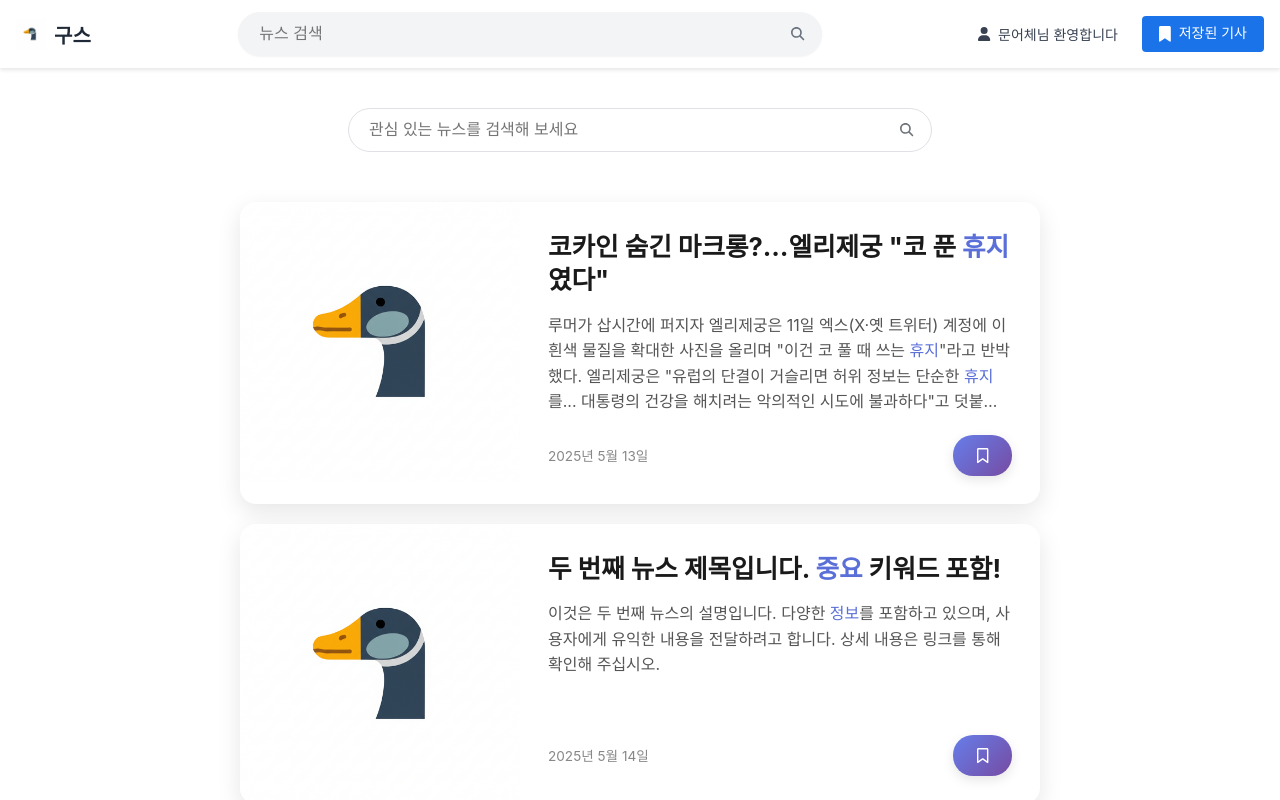
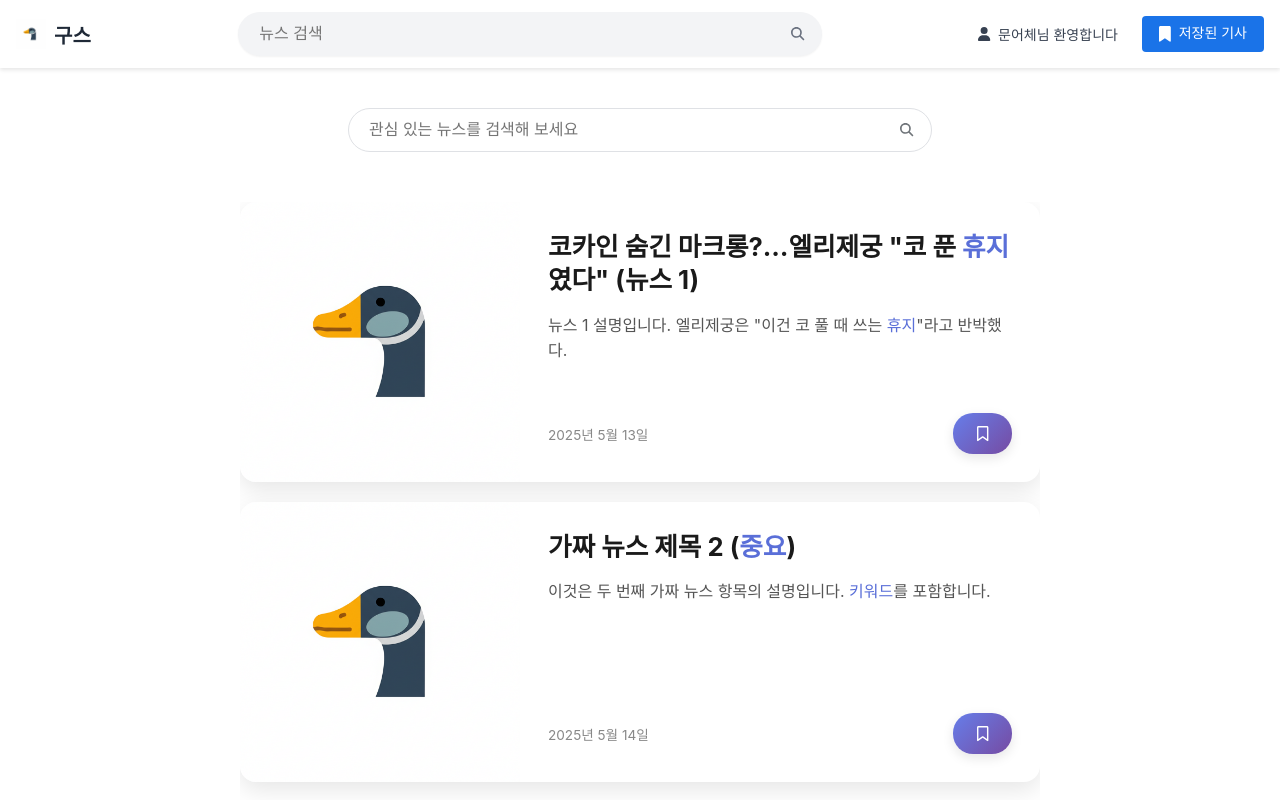
Before and after one commit to Hwanjin-Choi/project-goose-frontend, a React (Vite) app: page /view-news in a window 1280 px wide. Shown: the top 800 px of the page. Built offline with nearby package versions, Linux system fonts and the light colour scheme.

Commit message:
Add InfiniteScroll
인피니티 스크롤 구현

```diff
--- a/package.json
+++ b/package.json
@@ -22,6 +22,7 @@
     "react-chartjs-2": "^5.3.0",
     "react-d3-cloud": "^1.0.6",
     "react-dom": "^18.3.1",
+    "react-infinite-scroll-component": "^6.1.0",
     "react-redux": "^9.2.0",
     "react-router-dom": "^7.6.0",
     "redux-persist": "^6.0.0",
--- a/src/api/News/fetchNews.js
+++ b/src/api/News/fetchNews.js
@@ -83,7 +83,8 @@
           resolve({ news: [], done: true }); // 모든 뉴스를 다 가져왔음을 알림
           return;
         }
-        const endIndex = Math.min(currentIndex + 3, sampleNewsDataArray.length);
+        // 하나씩 받아오기
+        const endIndex = Math.min(currentIndex + 1, sampleNewsDataArray.length);
         const batch = sampleNewsDataArray.slice(currentIndex, endIndex);
         currentIndex = endIndex;
 
--- a/src/components/InfiniteScrollController/infiniteScrollController.js
+++ /dev/null
@@ -1,3 +0,0 @@
-import { useState } from "react";
-
-const [뉴스리스트, setNewsList] = useState([]);
--- /dev/null
+++ b/src/components/InfiniteScrollController/infiniteScrollController.jsx
@@ -0,0 +1,76 @@
+import { useEffect, useState } from "react";
+import { getNewsApi, resetNewsFetchIndex } from "../../api/News/fetchNews";
+import InfiniteScroll from "react-infinite-scroll-component";
+import styled from "styled-components";
+
+import { NewsCard } from "../NewsCard/NewsCard";
+
+const NewsCardsContainer = styled.div`
+  display: flex;
+  flex-direction: column;
+  gap: 20px;
+  width: 100%;
+  max-width: 800px;
+  align-items: center;
+  margin: 0 auto;
+`;
+
+const InfiniteScrollController = () => {
+  const [items, setItems] = useState([]);
+  const [hasMore, setHasMore] = useState(true);
+
+  useEffect(() => {
+    resetNewsFetchIndex();
+    void fetchData(); // 비동기 호출 명시
+  }, []);
+
+  const fetchData = async () => {
+    try {
+      const result = await getNewsApi();
+      setItems((prev) => [...prev, ...result.news]);
+      setHasMore(!result.done);
+    } catch (error) {
+      console.error("뉴스 로딩 오류:", error);
+      setHasMore(false);
+    }
+  };
+
+  const refresh = async () => {
+    resetNewsFetchIndex();
+    const result = await getNewsApi();
+    setItems(result.news);
+    setHasMore(!result.done);
+  };
+
+  return (
+    <InfiniteScroll
+      dataLength={items.length}
+      next={fetchData}
+      hasMore={hasMore}
+      loader={<h4 style={{ textAlign: "center" }}>Loading...</h4>}
+      endMessage={
+        <p style={{ textAlign: "center" }}>
+          <b>뉴스가 더 없습니다.</b>
+        </p>
+      }
+      refreshFunction={refresh}
+      pullDownToRefresh
+      pullDownToRefreshThreshold={100}
+      pullDownToRefreshContent={
+        <h3 style={{ textAlign: "center" }}>&#8595; 아래로 당겨서 새로고침</h3>
+      }
+      releaseToRefreshContent={
+        <h3 style={{ textAlign: "center" }}>&#8593; 놓으면 새로고침됩니다</h3>
+      }
+      scrollThreshold={0.95} // 페이지 하단 5%에서 로딩 시작
+    >
+      <NewsCardsContainer>
+        {items.map((item) => (
+          <NewsCard key={item.id} newsItem={item} />
+        ))}
+      </NewsCardsContainer>
+    </InfiniteScroll>
+  );
+};
+
+export default InfiniteScrollController;
--- a/src/pages/ViewNewsPage/ViewNewsPage.jsx
+++ b/src/pages/ViewNewsPage/ViewNewsPage.jsx
@@ -3,37 +3,7 @@
 import { NewsCard } from "../../components/NewsCard/NewsCard";
 import MainSearchInput from "../../components/MainSearchInput/MainSearchInput"; // MainSearchInput 임포트
 import { getNewsApi } from "../../api/News/fetchNews";
-// 샘플 뉴스 데이터 (배열 형태로 여러 개를 관리하도록 수정)
-const sampleNewsDataArray = [
-  {
-    id: 1,
-    title: "코카인 숨긴 마크롱?…엘리제궁 &quot;코 푼 <b>휴지</b>였다&quot;",
-    originallink: "https://www.yna.co.kr/view/AKR20250513133500081?input=1195m",
-    link: "https://n.news.naver.com/mnews/article/001/0015385869?sid=104",
-    description:
-      "루머가 삽시간에 퍼지자 엘리제궁은 11일 엑스(X·옛 트위터) 계정에 이 흰색 물질을 확대한 사진을 올리며 &quot;이건 코 풀 때 쓰는 <b>휴지</b>&quot;라고 반박했다. 엘리제궁은 &quot;유럽의 단결이 거슬리면 허위 정보는 단순한 <b>휴지</b>를... 대통령의 건강을 해치려는 악의적인 시도에 불과하다&quot;고 덧붙였다. 마크롱 대통령은 최근 유럽의회 선거 패배 이후 정치적 격변을 겪고 있으며, 이러한 루머는 그의 이미지를 더욱 손상시킬 수 있다.",
-    pubDate: "Tue, 13 May 2025 17:16:00 +0900",
-  },
-  {
-    id: 2,
-    title: "두 번째 뉴스 제목입니다. <b>중요</b> 키워드 포함!",
-    originallink: "https://example.com/news2",
-    link: "https://example.com/news2-naver",
-    description:
-      "이것은 두 번째 뉴스의 설명입니다. 다양한 <b>정보</b>를 포함하고 있으며, 사용자에게 유익한 내용을 전달하려고 합니다. 상세 내용은 링크를 통해 확인해 주십시오.",
-    pubDate: "Wed, 14 May 2025 10:30:00 +0900",
-  },
-  {
-    id: 3,
-    title: "세 번째 뉴스, <b>IT</b> 기술 동향 분석",
-    originallink: "https://example.com/news3",
-    link: "https://example.com/news3-naver",
-    description:
-      "최신 <b>IT</b> 기술 동향을 심층 분석한 기사입니다. 인공지능, 클라우드 컴퓨팅 등 다양한 주제를 다루고 있습니다. 미래 기술에 관심 있는 분들께 추천합니다.",
-    pubDate: "Thu, 15 May 2025 14:00:00 +0900",
-  },
-  // 필요에 따라 더 많은 뉴스 아이템 추가
-];
+import InfiniteScrollController from "../../components/InfiniteScrollController/infiniteScrollController";
 
 // 페이지 전체를 감싸는 Wrapper
 const ViewNewsPageWrapper = styled.div`
@@ -85,11 +55,7 @@
           placeholder="관심 있는 뉴스를 검색해 보세요"
         />
       </SearchInputWrapper>
-      <NewsCardsContainer>
-        {sampleNewsDataArray.map((newsItem) => (
-          <NewsCard key={newsItem.id} newsItem={newsItem} />
-        ))}
-      </NewsCardsContainer>
+      <InfiniteScrollController />
     </ViewNewsPageWrapper>
   );
 };
```
Also changed, not shown: 1 other file (tests, documents, lock files or other folders).
